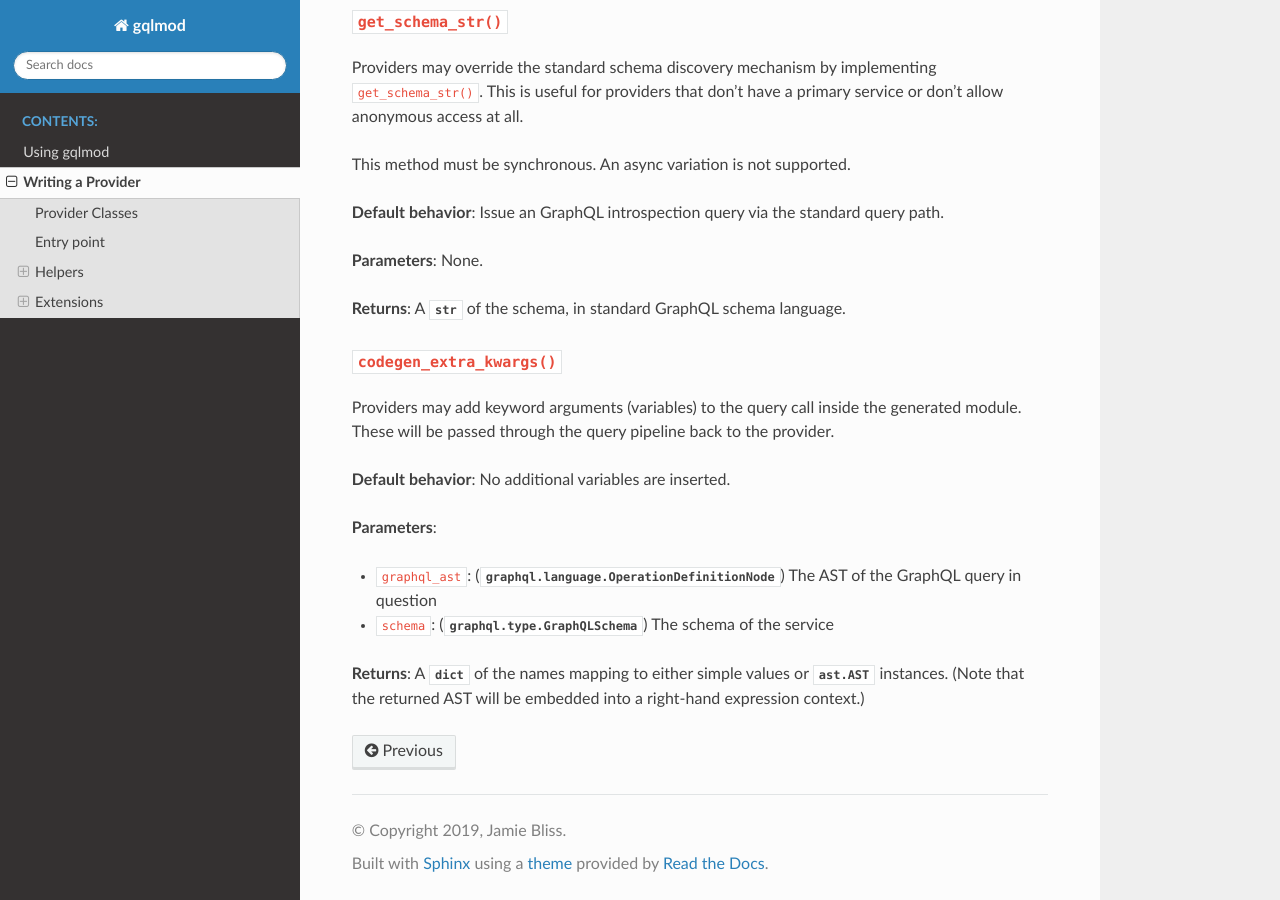
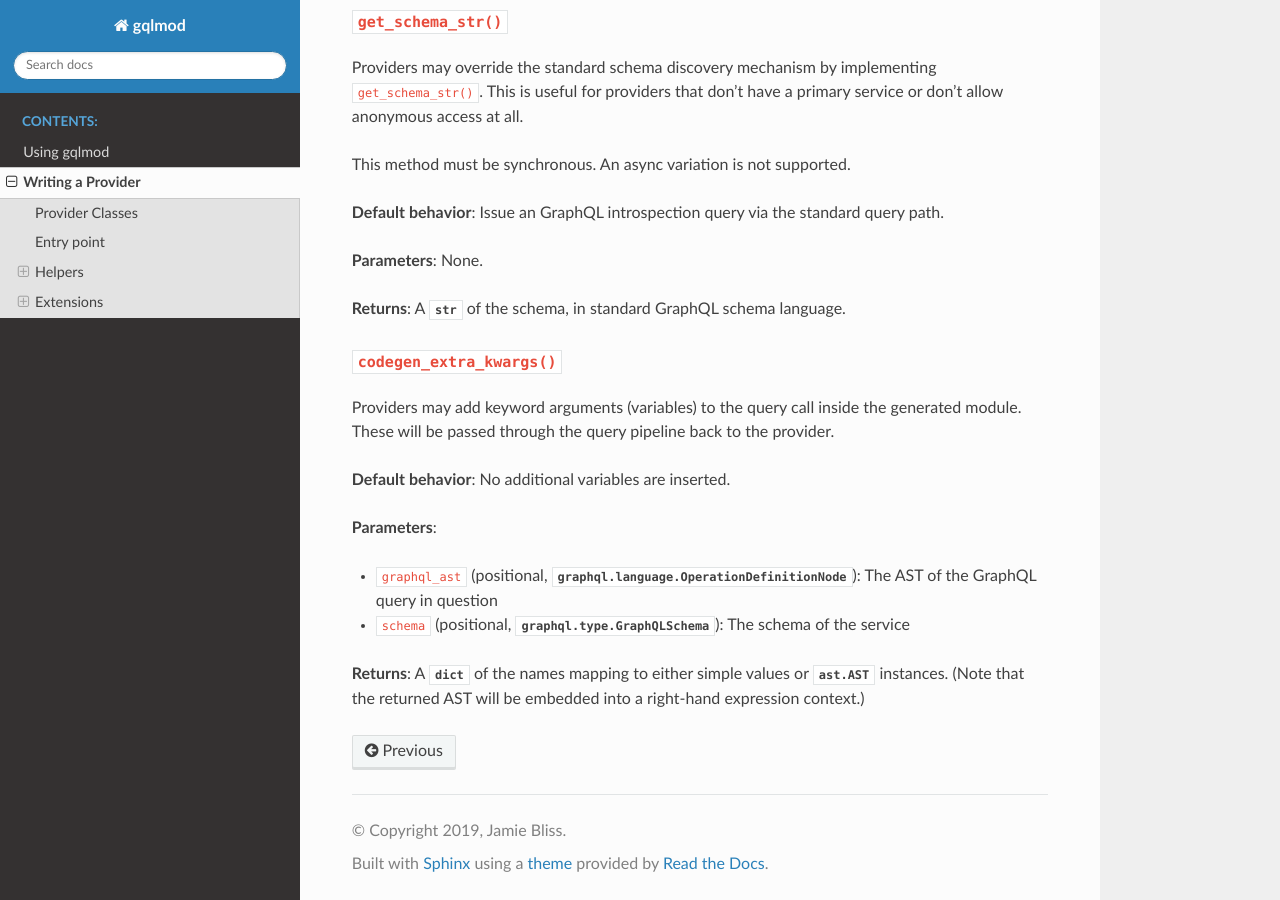
Before and after one commit to gqlmod/gqlmod, a Sphinx documentation site: the page built from docs/provider.rst, in a window 1280 px wide and 900 px high, scrolled down 2148 px. Built offline with Sphinx 7.4.7 and the Read the Docs theme 2.0.0, drawn with Linux system fonts in a browser that asks for light colours.

Commit message:
Docs: some editing

```diff
--- a/docs/provider.rst
+++ b/docs/provider.rst
@@ -134,8 +134,8 @@ provider.
 
 **Parameters**:
 
-* ``graphql_ast``: (:py:class:`graphql.language.OperationDefinitionNode`) The AST of the GraphQL query in question
-* ``schema``: (:py:class:`graphql.type.GraphQLSchema`) The schema of the service
+* ``graphql_ast`` (positional, :py:class:`graphql.language.OperationDefinitionNode`): The AST of the GraphQL query in question
+* ``schema`` (positional, :py:class:`graphql.type.GraphQLSchema`): The schema of the service
 
 **Returns**: A :py:class:`dict` of the names mapping to either simple values or
 :py:class:`ast.AST` instances. (Note that the returned AST will be embedded into
```
